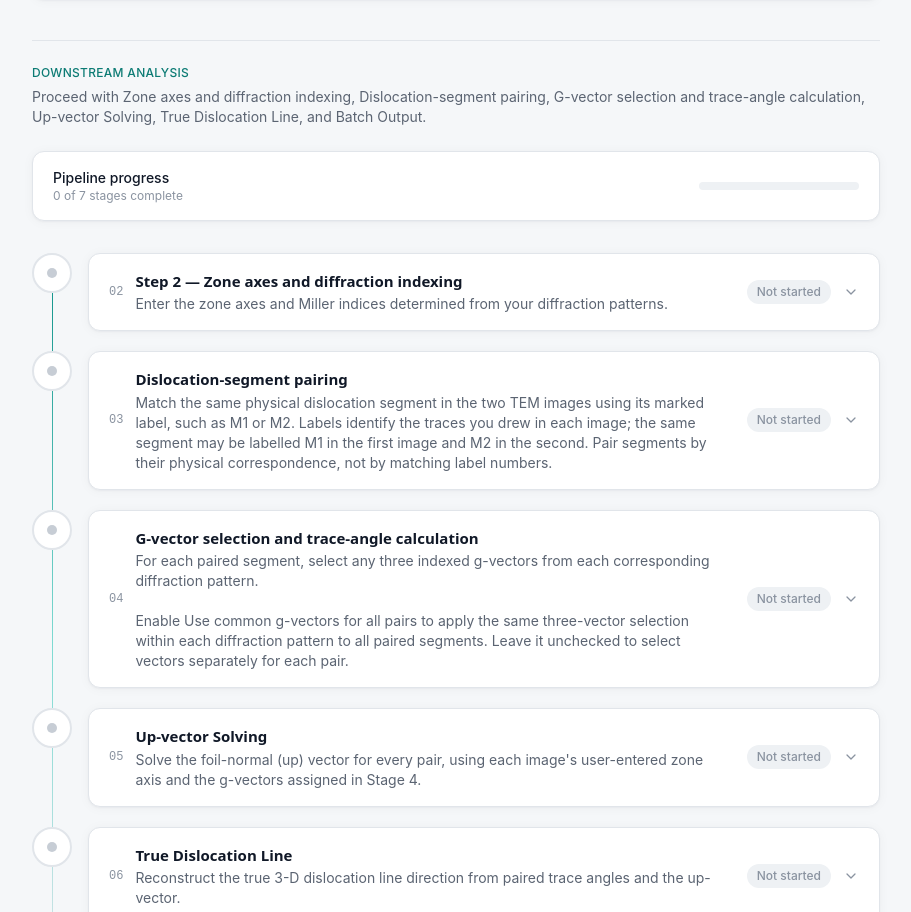
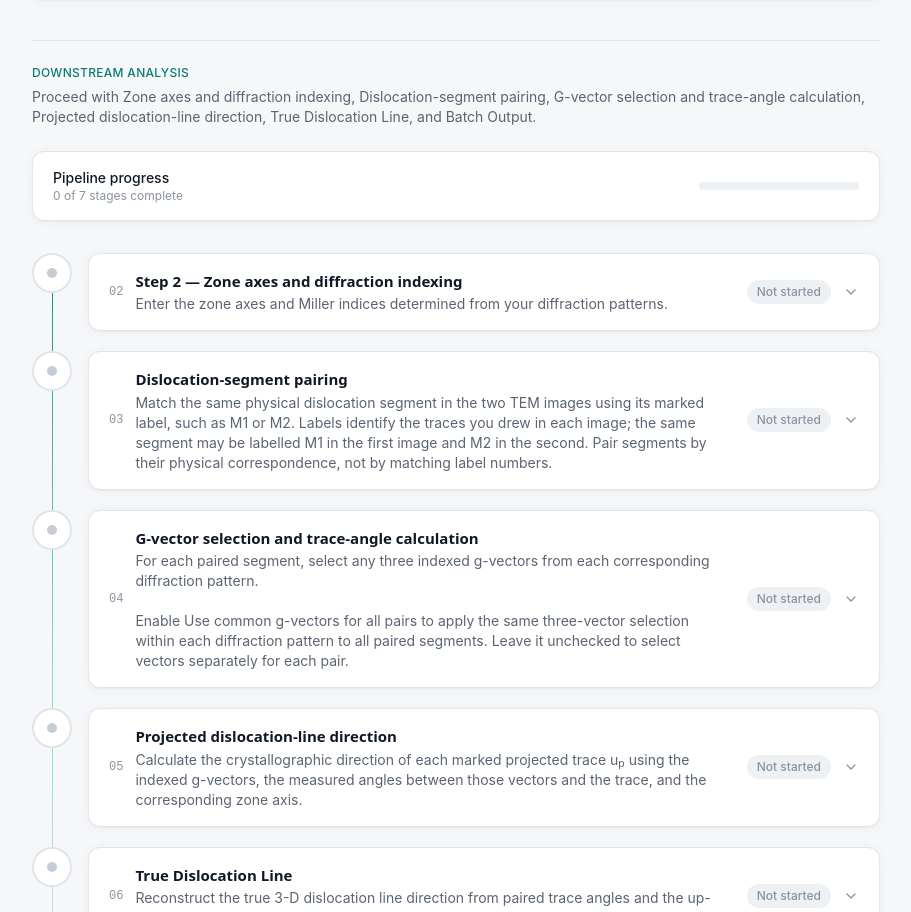
Before and after one commit to imyuvraj09/Dislocation-Trace, a Next.js app in the folder frontend/: page /pipeline in a window 1280 px wide. Shown: the part 1320-2232 px from the top of the page, without its empty margins (184-1095 px from the left). Built offline with nearby package versions, Linux system fonts and the light colour scheme; no server answers.

Commit message:
docs: update Projected dislocation-line direction heading, description, and button label

```diff
--- a/frontend/components/pipeline/NewWorkflow.js
+++ b/frontend/components/pipeline/NewWorkflow.js
@@ -307,7 +307,7 @@ export default function NewWorkflow() {
             Downstream analysis
           </p>
           <p className="mt-1.5 text-sm text-muted">
-            Proceed with Zone axes and diffraction indexing, Dislocation-segment pairing, G-vector selection and trace-angle calculation, Up-vector Solving, True Dislocation Line, and Batch Output.
+            Proceed with Zone axes and diffraction indexing, Dislocation-segment pairing, G-vector selection and trace-angle calculation, Projected dislocation-line direction, True Dislocation Line, and Batch Output.
           </p>
         </div>
         <PipelineTimeline excludeStage1 />
--- a/frontend/components/pipeline/StagePanel.js
+++ b/frontend/components/pipeline/StagePanel.js
@@ -19,7 +19,15 @@ export default function StagePanel({ stage, status, expanded, onToggle, children
           <div>
             <h3 className="text-[15px] font-semibold text-ink">{stage.title}</h3>
             <p className="mt-0.5 hidden max-w-xl text-sm text-muted sm:block whitespace-pre-line">
-              {stage.summary}
+              {typeof stage.summary === "string" && stage.summary.includes("uₚ") ? (
+                <>
+                  {stage.summary.split("uₚ")[0]}
+                  u<sub>p</sub>
+                  {stage.summary.split("uₚ")[1]}
+                </>
+              ) : (
+                stage.summary
+              )}
             </p>
           </div>
         </div>
--- a/frontend/components/pipeline/stages/Stage6UpVectorSolving.js
+++ b/frontend/components/pipeline/stages/Stage6UpVectorSolving.js
@@ -100,7 +100,7 @@ export default function Stage6UpVectorSolving({ onComplete }) {
           (needsCOverA && (!(Number(cOverA) > 0) || !Number.isFinite(Number(cOverA))))
         }
       >
-        Solve Up-vectors ({readyRows.length} line{readyRows.length === 1 ? "" : "s"} ready)
+        Calculate projected-trace directions
       </Button>
 
       <Alert variant="error" message={error} onRetry={handleSolveAll} />
--- a/frontend/constants/pipeline.js
+++ b/frontend/constants/pipeline.js
@@ -49,10 +49,10 @@ export const STAGES = [
   {
     id: 5,
     slug: "up-vector-solving",
-    title: "Up-vector Solving",
+    title: "Projected dislocation-line direction",
     kind: "form",
     summary:
-      "Solve the foil-normal (up) vector for every pair, using each image's user-entered zone axis and the g-vectors assigned in Stage 4.",
+      "Calculate the crystallographic direction of each marked projected trace uₚ using the indexed g-vectors, the measured angles between those vectors and the trace, and the corresponding zone axis.",
   },
   {
     id: 6,
```
